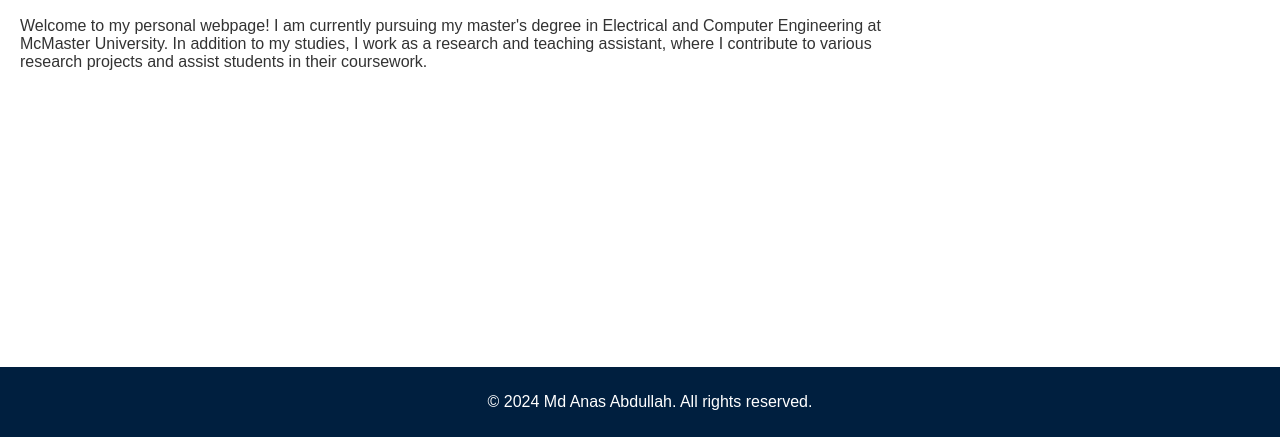
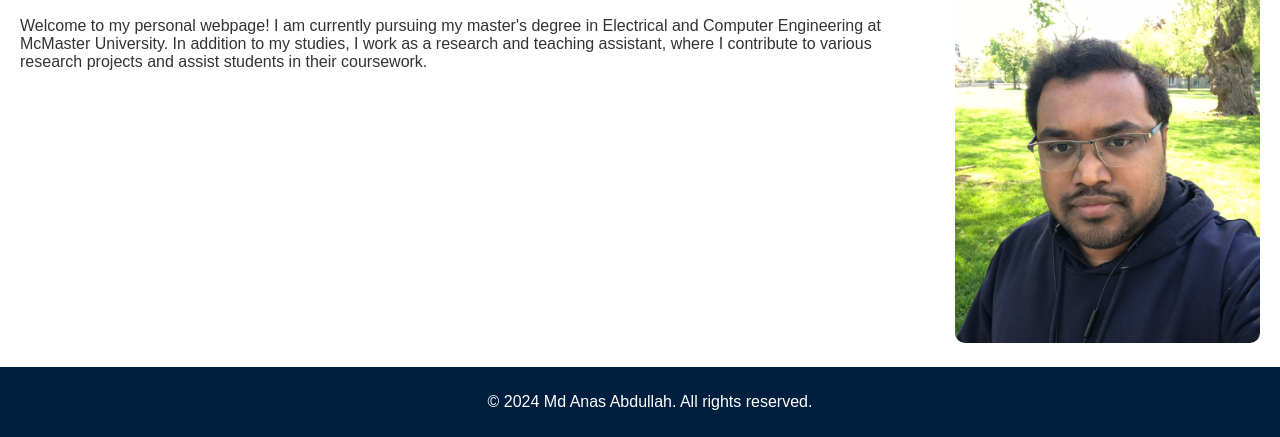
Before and after one commit to AnasAbdullah2024/Md-Anas-Abdullah, a plain HTML site: page about.html in a window 1280 px wide. Shown: the part 363-800 px from the top of the page. Drawn offline with Linux system fonts and the light colour scheme.

Commit message:
Update about.html

```diff
--- a/about.html
+++ b/about.html
@@ -105,7 +105,7 @@
                 <p>Welcome to my personal webpage! I am currently pursuing my master's degree in Electrical and Computer Engineering at McMaster University. In addition to my studies, I work as a research and teaching assistant, where I contribute to various research projects and assist students in their coursework.</p>
             </div>
             <div class="image">
-                <img src="path/to/your/photo.jpg" alt="Md Anas Abdullah">
+                <img src="photo.jpg" alt="Md Anas Abdullah">
             </div>
         </div>
     </div>
```
